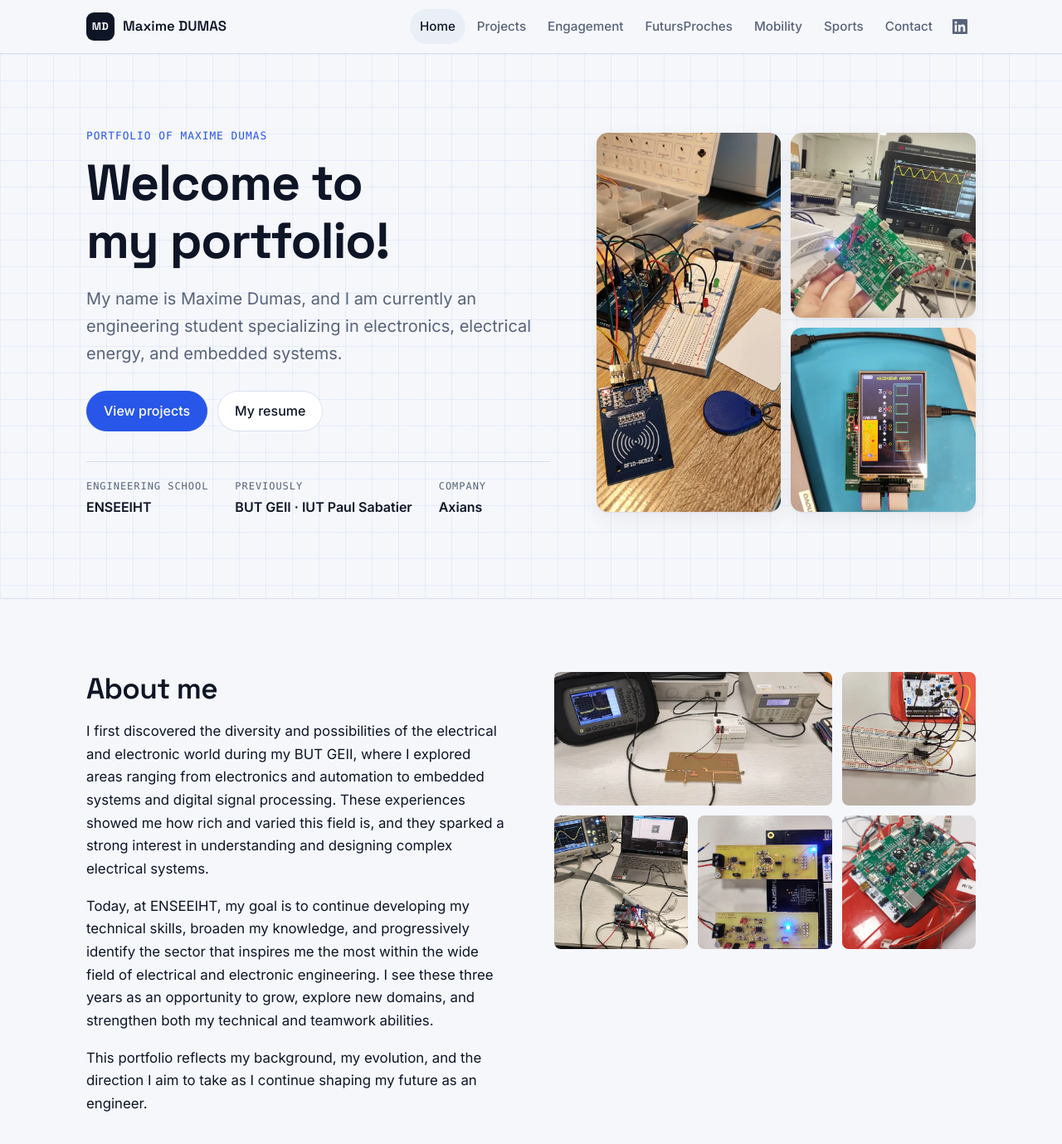
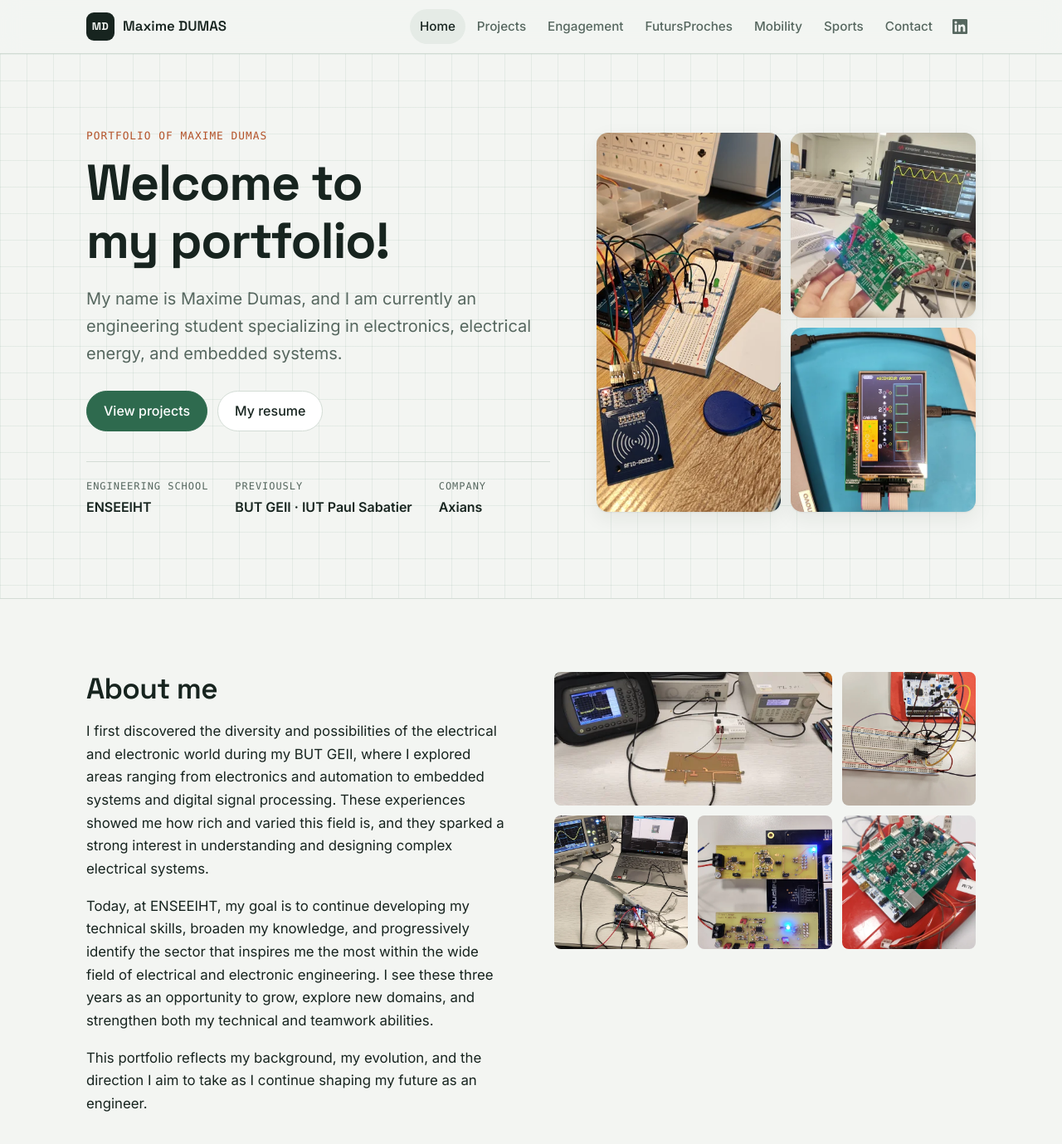
Before and after one commit to maximedumas46/e-portfolio, a Jekyll site: the page built from index.html, in a window 1280 px wide and 1400 px high. Shown: the top 1379 px of the window at 83% size. Built offline with Jekyll 4.4.1, drawn with Linux system fonts in a browser that asks for light colours.

Commit message:
Try a mountain colour palette (test branch)
- Day: mist, lichen, granite, pine green accent, alpenglow labels
- Night (dark mode): deep pine background, sage accent
- Matching favicon, theme-color and lightbox tint
- All text/background pairs pass WCAG AA contrast

Co-Authored-By: Claude Opus 5.5 <noreply@anthropic.com>
Claude-Session: https://claude.ai/code/session_01F9CGk9QaebHGSSmk1sQwa7

```diff
--- a/_layouts/default.html
+++ b/_layouts/default.html
@@ -22,7 +22,7 @@
   {%- if og_img %}
   <meta property="og:image" content="{% include image-url.html img=og_img max=1200 absolute=true %}">
   {%- endif %}
-  <meta name="theme-color" content="#0b1020">
+  <meta name="theme-color" content="#17241f">
   <link rel="icon" href="{{ '/assets/favicon.svg' | relative_url }}" type="image/svg+xml">
   <link rel="preconnect" href="https://fonts.googleapis.com">
   <link rel="preconnect" href="https://fonts.gstatic.com" crossorigin>
--- a/assets/css/style.css
+++ b/assets/css/style.css
@@ -3,18 +3,20 @@
    ========================================================================== */
 
 :root {
-  --bg: #f5f7fb;
-  --surface: #ffffff;
-  --surface-2: #eaeff7;
-  --text: #0e1526;
-  --muted: #586379;
-  --border: #d9e0ec;
-  --accent: #2856e8;
+  /* Mountain palette — day: mist, lichen, granite, pine, alpenglow */
+  --bg: #f3f5f2;          /* mist */
+  --surface: #ffffff;     /* snow */
+  --surface-2: #e5ebe6;   /* lichen */
+  --text: #17241f;        /* deep pine */
+  --muted: #56675f;       /* granite */
+  --border: #d3dcd5;
+  --accent: #2e6a4e;      /* pine green */
   --accent-ink: #ffffff;
-  --accent-soft: #e3eaff;
-  --grid-line: rgba(40, 86, 232, 0.07);
-  --shadow: 0 1px 2px rgba(14, 21, 38, 0.06), 0 8px 24px rgba(14, 21, 38, 0.06);
-  --shadow-hover: 0 2px 4px rgba(14, 21, 38, 0.08), 0 16px 40px rgba(14, 21, 38, 0.12);
+  --accent-soft: #dbeae1;
+  --accent-2: #b4532a;    /* alpenglow */
+  --grid-line: rgba(46, 106, 78, 0.08);
+  --shadow: 0 1px 2px rgba(23, 36, 31, 0.06), 0 8px 24px rgba(23, 36, 31, 0.07);
+  --shadow-hover: 0 2px 4px rgba(23, 36, 31, 0.08), 0 16px 40px rgba(23, 36, 31, 0.13);
   --radius: 14px;
   --radius-sm: 8px;
   --font-body: "Inter", system-ui, -apple-system, "Segoe UI", Roboto, sans-serif;
@@ -26,16 +28,18 @@
 
 @media (prefers-color-scheme: dark) {
   :root {
-    --bg: #0b1020;
-    --surface: #121a2e;
-    --surface-2: #18223b;
-    --text: #e7ebf3;
-    --muted: #9ba6bc;
-    --border: #253150;
-    --accent: #7aa2ff;
-    --accent-ink: #0b1020;
-    --accent-soft: #1b2a52;
-    --grid-line: rgba(122, 162, 255, 0.07);
+    /* Mountain palette — night */
+    --bg: #0e1613;
+    --surface: #15201b;
+    --surface-2: #1c2a23;
+    --text: #e4ebe6;
+    --muted: #9cada4;
+    --border: #283a31;
+    --accent: #7cc49b;
+    --accent-ink: #0e1613;
+    --accent-soft: #1d3a2b;
+    --accent-2: #eea074;
+    --grid-line: rgba(124, 196, 155, 0.06);
     --shadow: 0 1px 2px rgba(0, 0, 0, 0.3), 0 8px 24px rgba(0, 0, 0, 0.25);
     --shadow-hover: 0 2px 4px rgba(0, 0, 0, 0.35), 0 16px 40px rgba(0, 0, 0, 0.4);
     color-scheme: dark;
@@ -94,7 +98,7 @@ p { margin: 0 0 1em; }
   font-size: 0.8rem;
   letter-spacing: 0.08em;
   text-transform: uppercase;
-  color: var(--accent);
+  color: var(--accent-2);
   margin-bottom: 0.75rem;
 }
 
@@ -336,7 +340,7 @@ p { margin: 0 0 1em; }
   font-size: 0.75rem;
   letter-spacing: 0.04em;
   text-transform: uppercase;
-  color: var(--accent);
+  color: var(--accent-2);
   margin-bottom: 0.5rem;
 }
 .card-summary {
@@ -472,14 +476,14 @@ p { margin: 0 0 1em; }
   margin: 0;
   padding: 0;
   border: 0;
-  background: rgba(5, 8, 16, 0.94);
+  background: rgba(8, 14, 11, 0.94);
   color: #fff;
 }
 .lightbox[open] { display: grid; grid-template-columns: auto 1fr auto; align-items: center; }
-.lightbox::backdrop { background: rgba(5, 8, 16, 0.94); }
+.lightbox::backdrop { background: rgba(8, 14, 11, 0.94); }
 .lightbox figure { margin: 0; display: flex; flex-direction: column; align-items: center; justify-content: center; gap: 12px; height: 100vh; padding: 56px 8px 24px; min-width: 0; }
 .lightbox img { max-width: 100%; max-height: calc(100vh - 120px); object-fit: contain; }
-.lightbox figcaption { text-align: center; color: #c9d1e3; font-size: 0.95rem; max-width: 60ch; }
+.lightbox figcaption { text-align: center; color: #c9d6ce; font-size: 0.95rem; max-width: 60ch; }
 .lightbox button {
   background: rgba(255, 255, 255, 0.08);
   border: 1px solid rgba(255, 255, 255, 0.18);
```
Also changed, not shown: assets/favicon.svg.
